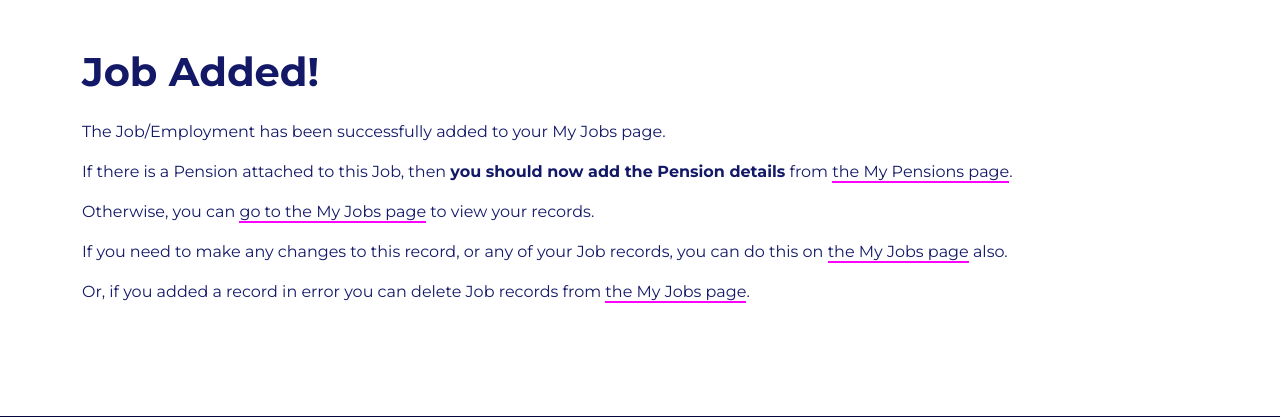
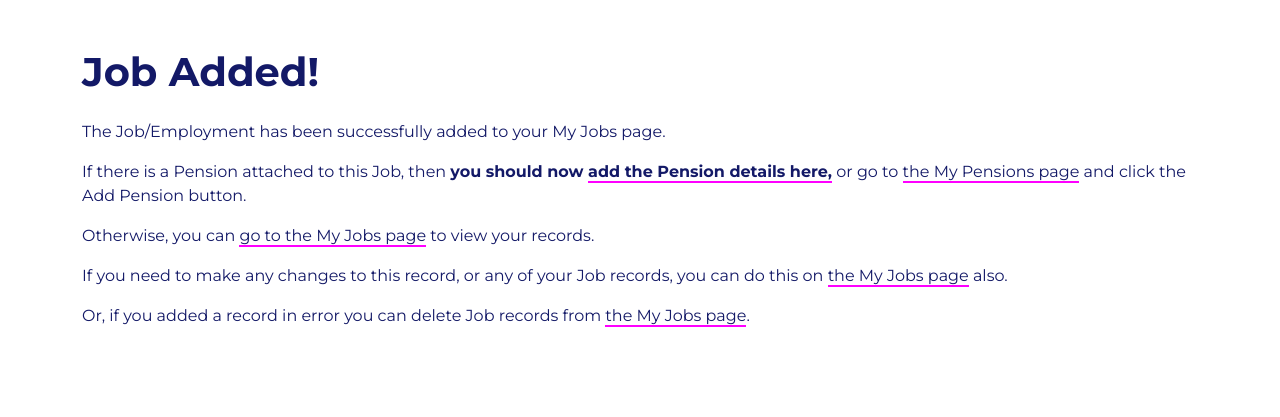
Before and after one commit to Fiona-T/pension-pal, a Django app: page /jobs/success/ in a window 1280 px wide. Shown: the part 181-598 px from the top of the page. Run offline with Django 3.2, Linux system fonts and the light colour scheme; the visitor is signed in with stand-in values (Sample User, id 1); some libraries are stand-ins or nearby versions.

Commit message:
feat: add links to add pension form to add-job-success and my-jobs html templates

```diff
--- a/templates/add-job-success.html
+++ b/templates/add-job-success.html
@@ -23,8 +23,10 @@
         <div class="row py-5">
             <h1 class="mb-4">Job Added!</h1>
             <p>The Job/Employment has been successfully added to your My Jobs page.</p>
-            <p>If there is a Pension attached to this Job, then <strong>you should now add the Pension details</strong>
-                from <a href="{% url 'my_pensions' %}">the My Pensions page</a>.</p>
+            <p>If there is a Pension attached to this Job, then <strong>you should now <a
+                        href="{% url 'add_pension' %}">add the Pension details here,</a></strong> or go to <a
+                    href="{% url 'my_pensions' %}">the My Pensions page</a> and click the Add Pension button.
+            </p>
             <p>Otherwise, you can <a href="{% url 'my_jobs' %}">go to the My Jobs page</a> to view your records.</p>
             <p>If you need to make any changes to this record, or any of your Job records, you can do this on <a
                     href="{% url 'my_jobs' %}">the My Jobs page</a> also.</p>
--- a/templates/my-jobs.html
+++ b/templates/my-jobs.html
@@ -9,8 +9,9 @@
         <div class="row pt-5">
             <h2>How it Works</h2>
             <p>Record the details of a Job/Employment using the Add Job button below.</p>
-            <p>After you have added the Job details, you can then go to the <a href="{% url 'my_pensions' %}">My
-                    Pensions page</a> to add the pension details, if there is a pension attached to the job.</p>
+            <p>After you have added the Job details, you should then <a href="{% url 'add_pension' %}">add the Pension
+                    details</a> for that Job record. You can access all your existing Pension records on the <a
+                    href="{% url 'my_pensions' %}">My Pensions page</a>.</p>
             <p>Any Jobs you have already added are listed below under Your Jobs. You can Edit or Delete these using the
                 buttons underneath each Job record.</p>
         </div>
```
